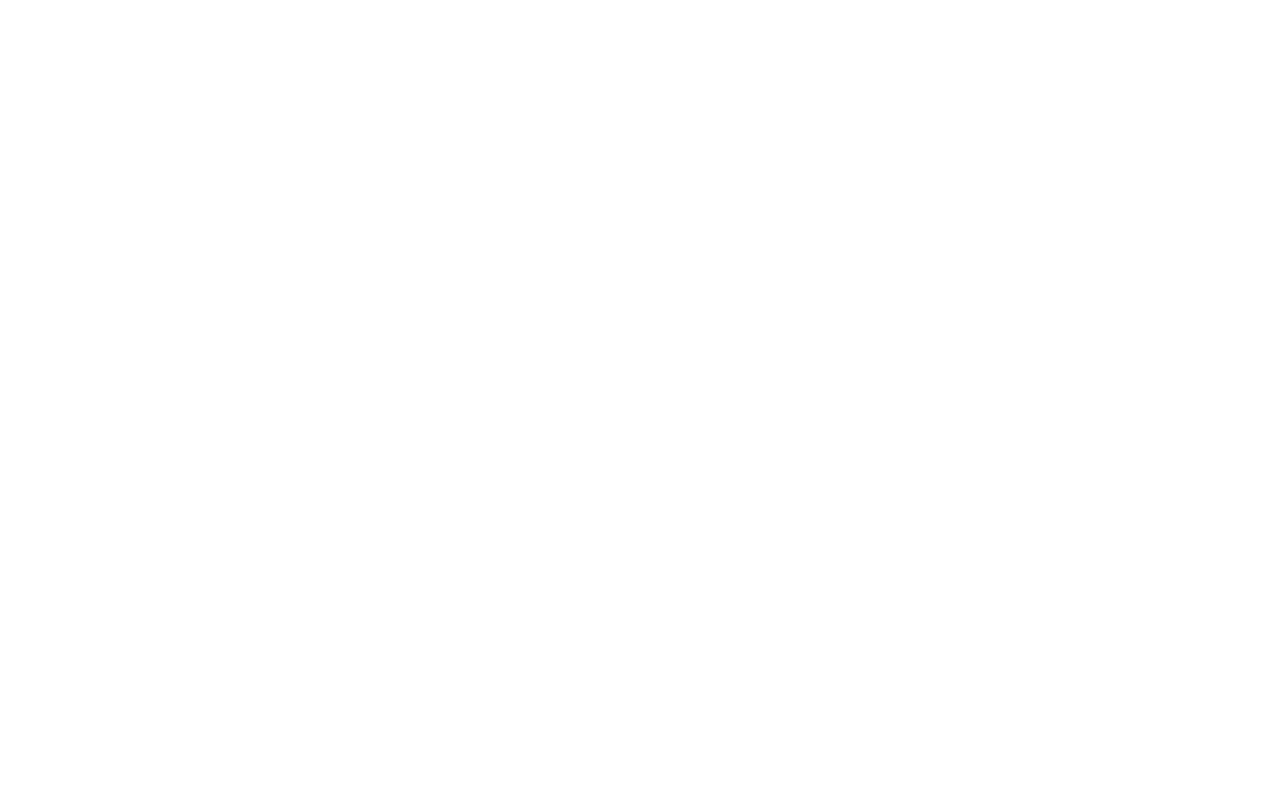
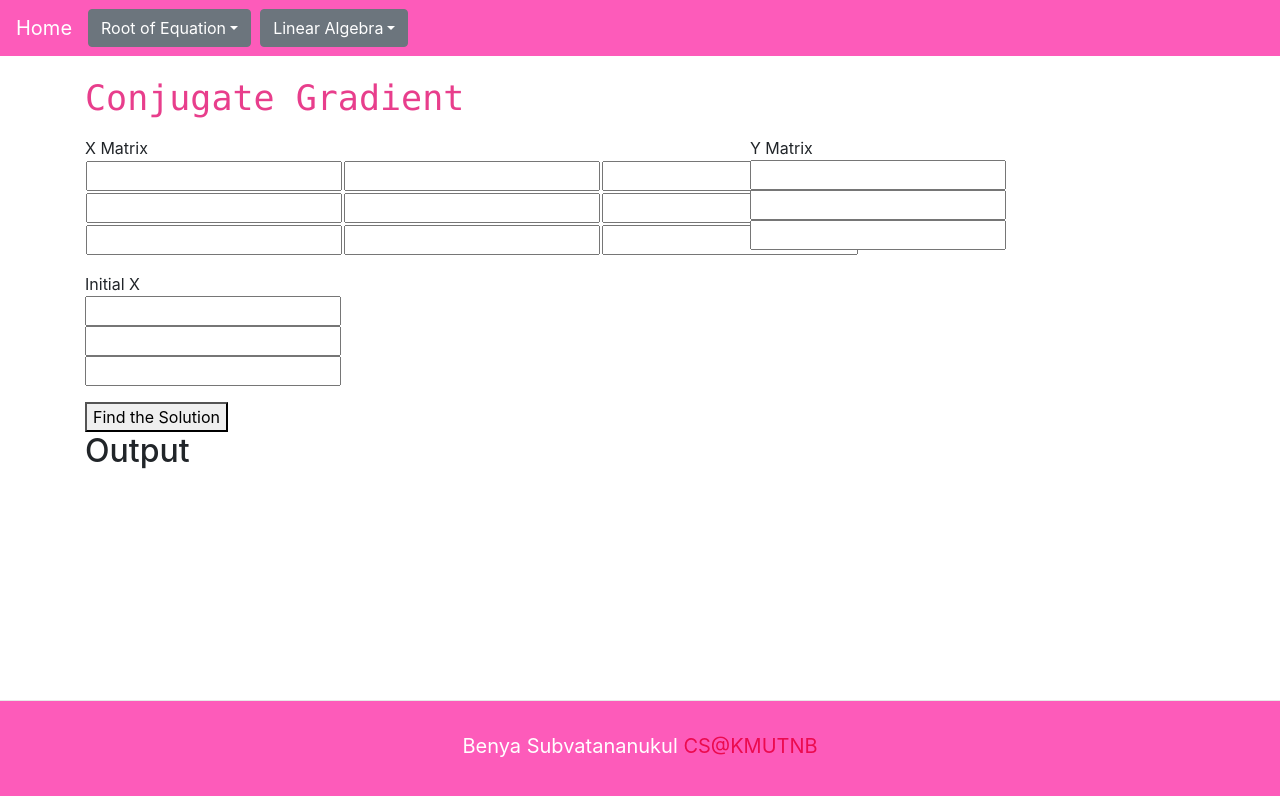
Before and after one commit to bebenya/numerweb, a React (Create React App) app: page /ConjugateGradient in a window 1280 px wide. Shown: the top 796 px of the page. Built offline with nearby package versions, Linux system fonts and the light colour scheme.

Commit message:
Conjugate

```diff
--- a/src/App.js
+++ b/src/App.js
@@ -21,6 +21,7 @@
 import CramersRule from './components/LinearAlgebra/CramersRule';
 import GaussElimination from './components/LinearAlgebra/GaussElimination';
 import GaussJordan from './components/LinearAlgebra/GaussJordan';
+import ConjugateGradient from './components/LinearAlgebra/ConjugateGradient';
 
 class App extends Component {
 
@@ -38,6 +39,7 @@
           <Route exact path="/CramersRule" component={CramersRule} />
           <Route exact path="/GaussElimination" component={GaussElimination} />
           <Route exact path="/GaussJordan" component={GaussJordan} />
+          <Route exact path="/ConjugateGradient" component={ConjugateGradient} />
         </BrowserRouter>
         </div>
       </div>
--- /dev/null
+++ b/src/components/LinearAlgebra/ConjugateGradient.js
@@ -0,0 +1,162 @@
+import React, { useState, useEffect } from "react";
+import { Container, Row, Col } from "react-bootstrap";
+import Axios from "axios";
+
+import "../../App.css";
+import Topbar from "../Topbar";
+import Footer from "../Footer";
+
+export default function ConjugateGradient() {
+  const topic = "Conjugate Gradient";
+  const [btnState, setBtnState] = useState(false);
+  const [output, setOutput] = useState([]);
+  const [matrixA, setMatrixA] = useState(
+    Array.from({ length: 3 }, () => Array.from({ length: 3 }, () => null))
+  );
+  const [matrixB, setMatrixB] = useState(
+    Array.from({ length: 1 }, () => Array.from({ length: 3 }, () => null))
+  );
+
+  const [matrixX, setMatrixX] = useState(
+    Array.from({ length: 1 }, () => Array.from({ length: 3 }, () => null))
+  );
+
+  useEffect(() => {
+    document.title = topic;
+  }, []);
+
+  const initialA = (row, column, event) => {
+    let copy = [...matrixA];
+    copy[row][column] = +event.target.value;
+    setMatrixA(copy);
+  };
+
+  const initialB = (row, column, event) => {
+    let copy = [...matrixB];
+    copy[row][column] = +event.target.value;
+    setMatrixB(copy);
+  };
+  const initialX = (row, column, event) => {
+    let copy = [...matrixX];
+    copy[row][column] = +event.target.value;
+    setMatrixX(copy);
+  };
+
+  const handleSubmit = (e) => {
+    if (btnState === false) {
+      e.preventDefault();
+      conjugate_gradient();
+    }
+  };
+  const conjugate_gradient = () => {
+    Axios.post("http://localhost:5000/api/ConjugateGradientAPI", {
+      matrixA: matrixA,
+      matrixB: matrixB,
+      matrixX: matrixX,
+    })
+      .then((res) => {
+        setBtnState(true);
+        setOutput(res.data.out);
+        console.log(res.data.out);
+      })
+      .catch((err) => {
+        console.log(err);
+      });
+  };
+
+  return (
+    <div>
+      <Topbar />
+      <p></p>
+      <div>
+        <Container>
+          <h1>
+            <code>{topic}</code>
+          </h1>
+          <p></p>
+          <p></p>
+          <div>
+            <Row>
+              <Col xs="7">
+                X Matrix
+                <table>
+                  <tbody>
+                    {matrixA.map((row, rowIndex) => (
+                      <tr key={rowIndex}>
+                        {row.map((column, columnIndex) => (
+                          <td key={columnIndex}>
+                            <input
+                              type="number"
+                              disabled={btnState}
+                              onChange={(e) =>
+                                initialA(rowIndex, columnIndex, e)
+                              }
+                            />
+                          </td>
+                        ))}
+                      </tr>
+                    ))}
+                  </tbody>
+                </table>
+              </Col>
+
+              <Col xs="5">
+                Y Matrix
+                <table>
+                  <tbody>
+                    {matrixB.map((row, rowIndex) => (
+                      <tr key={rowIndex}>
+                        {row.map((column, columnIndex) => (
+                          <tr key={columnIndex}>
+                            <input
+                              type="number"
+                              disabled={btnState}
+                              onChange={(e) =>
+                                initialB(rowIndex, columnIndex, e)
+                              }
+                            />
+                          </tr>
+                        ))}
+                      </tr>
+                    ))}
+                  </tbody>
+                </table>
+              </Col>
+            </Row>
+            <p></p>
+            Initial X
+            <table>
+              <tbody>
+                {matrixX.map((row, rowIndex) => (
+                  <tr key={rowIndex}>
+                    {row.map((column, columnIndex) => (
+                      <tr key={columnIndex}>
+                        <input
+                          type="number"
+                          disabled={btnState}
+                          onChange={(e) => initialX(rowIndex, columnIndex, e)}
+                        />
+                      </tr>
+                    ))}
+                  </tr>
+                ))}
+              </tbody>
+            </table>
+          </div>
+          <p></p>
+          <button value="Submit" disabled={btnState} onClick={handleSubmit}>
+            Find the Solution
+          </button>
+
+          <h2>Output</h2>
+          {output.map((item, index) => (
+            <li key={index}>
+              X<sub>{index + 1}</sub> = {item}
+            </li>
+          ))}
+        </Container>
+      </div>
+      <Footer />
+    </div>
+  );
+}
--- a/src/components/Topbar.js
+++ b/src/components/Topbar.js
@@ -42,11 +42,12 @@
                         <DropdownItem href="/CramersRule" >Cramer's Rule</DropdownItem>
                         <DropdownItem href="/GaussElimination" >Gauss Elimination</DropdownItem>
                         <DropdownItem href="/GaussJordan" >Gauss-Jordan Elimination</DropdownItem>
-                        <DropdownItem href="/Bisection" >Conjugate Gradient</DropdownItem>
+                        <DropdownItem href="/ConjugateGradient" >ConjugateGradient</DropdownItem>
                         <DropdownItem href="/Bisection" >Cholesky Decomposition</DropdownItem>
                         <DropdownItem href="/Bisection" >LU Decomposition</DropdownItem>
                         <DropdownItem href="/Bisection" >Gauss-Seidel</DropdownItem>
                         <DropdownItem href="/Bisection" >Jacobi's Method</DropdownItem>
+
                     </DropdownMenu>
                 </Dropdown>
             </Nav>
--- a/src/server.js
+++ b/src/server.js
@@ -14,6 +14,7 @@
 const CramerAPI = require('./api/CramerAPI')
 const GaussElimAPI = require('./api/GaussElimAPI')
 const GaussJordanAPI = require('./api/GaussJordanAPI')
+const ConjugateGradientAPI = require('./api/ConjugateGradientAPI')
 app.use('/',BisectionAPI);
 app.use('/',FalsePosAPI);
 app.use('/',OnePointAPI);
@@ -22,6 +23,7 @@
 app.use('/',CramerAPI);
 app.use('/',GaussElimAPI);
 app.use('/',GaussJordanAPI);
+app.use('/',ConjugateGradientAPI);
 app.listen(port, () => console.log("Backend server live on " + port));
 
 
```
Also changed, not shown: src/api/ConjugateGradientAPI.js (added, +63 -0 lines).
